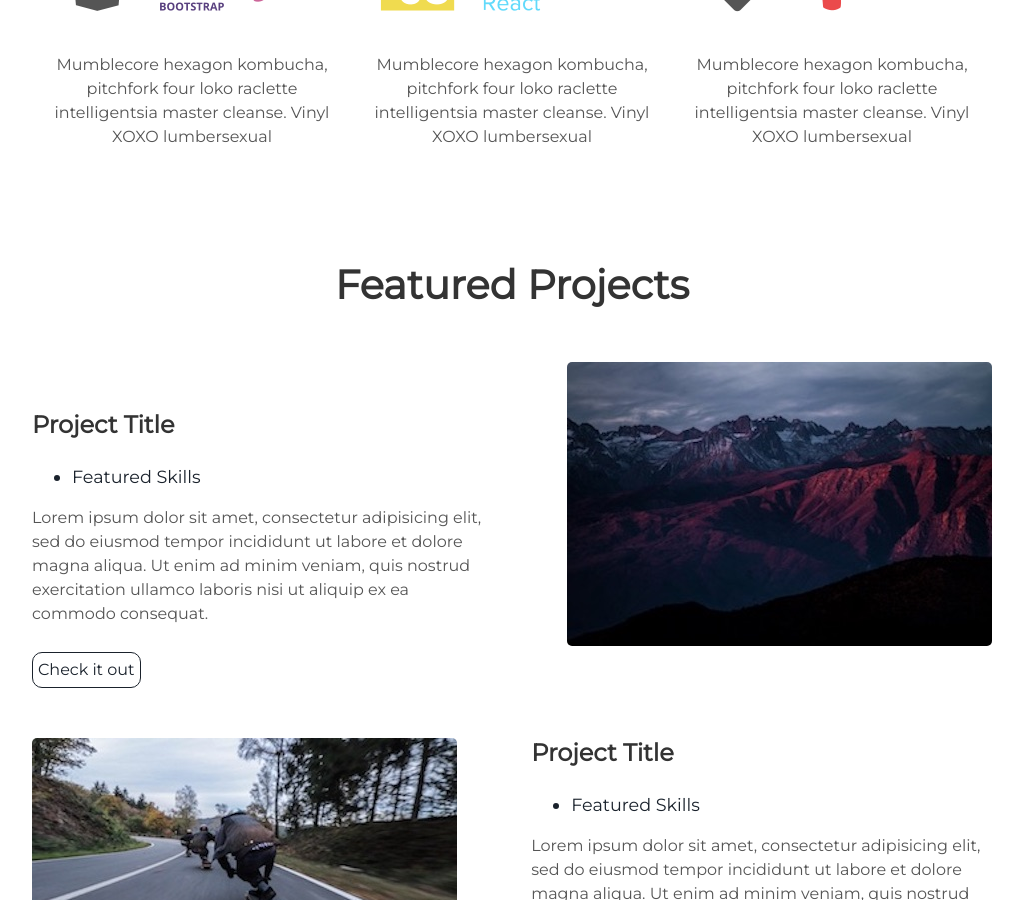
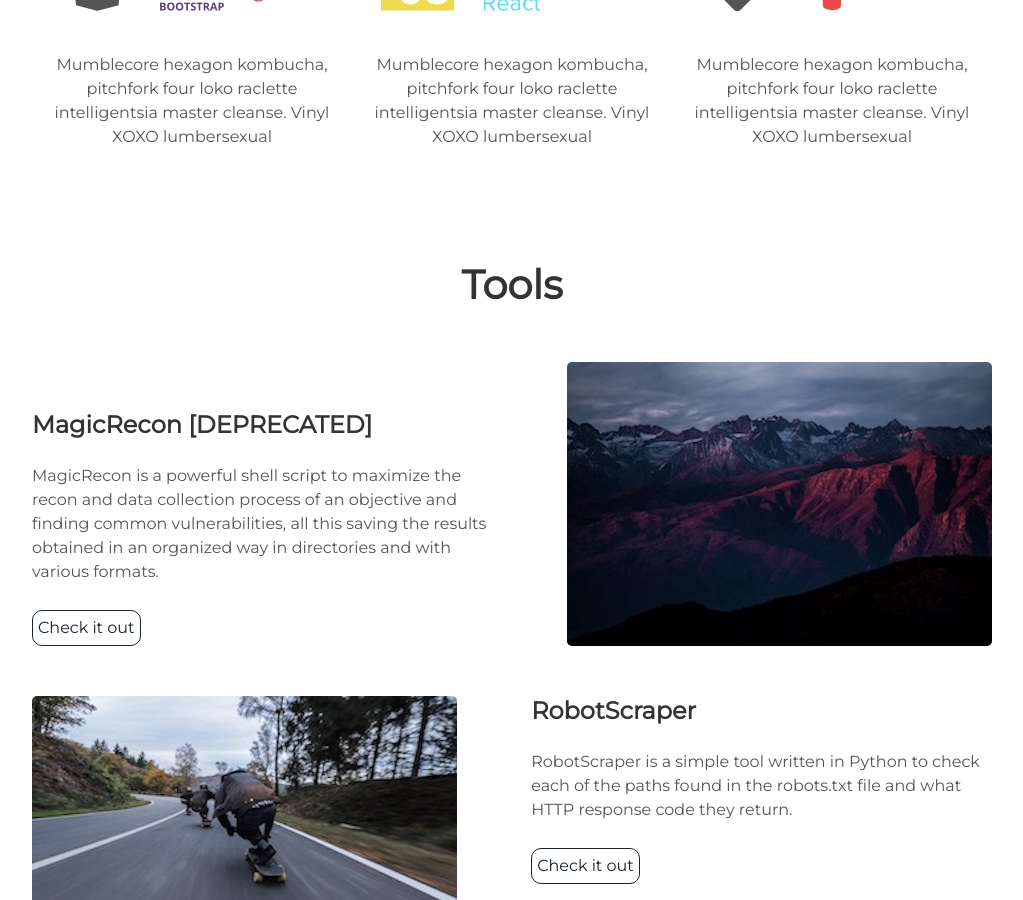
Before and after one commit to robotshell/robotshell.github.io, a Jekyll site: the page built from index.html, in a window 1280 px wide and 900 px high, scrolled down 1433 px. Shown: the whole window, without its empty margins (128-1151 px from the left). Built offline with Jekyll 4.4.1, drawn with Linux system fonts in a browser that asks for light colours; some of the changed text lies outside the part shown.

Commit message:
Update projects.html

```diff
--- a/_includes/projects.html
+++ b/_includes/projects.html
@@ -1,17 +1,14 @@
 <div class="user-details">
-  <h1> Featured Projects </h1>
+  <h1> Tools </h1>
 </div>
 <div class="user-projects">
   <div class="images-right">
     <img alt="mountains" src="{{ "/assets/img/mountains.jpg" | prepend: site.baseurl }}" />
   </div>
   <div class="contents">
-    <h3> Project Title </h3>
-    <ul>
-      <li> Featured Skills</li>
-    </ul>
-    <p>Lorem ipsum dolor sit amet, consectetur adipisicing elit, sed do eiusmod tempor incididunt ut labore et dolore magna aliqua. Ut enim ad minim veniam, quis nostrud exercitation ullamco laboris nisi ut aliquip ex ea commodo consequat.</p>
-    <a class="project-link" href="#">Check it out</a>
+    <h3> MagicRecon [DEPRECATED] </h3>
+    <p>MagicRecon is a powerful shell script to maximize the recon and data collection process of an objective and finding common vulnerabilities, all this saving the results obtained in an organized way in directories and with various formats.</p>
+    <a class="project-link" href="https://github.com/robotshell/magicRecon">Check it out</a>
   </div>
 </div>
 <div class="user-projects">
@@ -19,11 +16,18 @@
     <img alt="mountains" src="{{ "/assets/img/skate.jpg" | prepend: site.baseurl }}" />
   </div>
   <div class="contents-right">
-    <h3> Project Title </h3>
-    <ul>
-      <li> Featured Skills</li>
-    </ul>
-    <p>Lorem ipsum dolor sit amet, consectetur adipisicing elit, sed do eiusmod tempor incididunt ut labore et dolore magna aliqua. Ut enim ad minim veniam, quis nostrud exercitation ullamco laboris nisi ut aliquip ex ea commodo consequat.</p>
-    <a class="project-link" href="#">Check it out</a>
+    <h3> RobotScraper </h3>
+    <p>RobotScraper is a simple tool written in Python to check each of the paths found in the robots.txt file and what HTTP response code they return.</p>
+    <a class="project-link" href="https://github.com/robotshell/robotScraper">Check it out</a>
   </div>
 </div>
+<div class="user-projects">
+  <div class="images-left">
+    <img alt="mountains" src="{{ "/assets/img/skate.jpg" | prepend: site.baseurl }}" />
+  </div>
+  <div class="contents-right">
+    <h3> DorkScraper </h3>
+    <p>DorkScraper is a simple tool written in Python to extract all the urls that appear when using a Google Dork.</p>
+    <a class="project-link" href="https://github.com/robotshell/dorkSraper">Check it out</a>
+  </div>
+</div>
```
